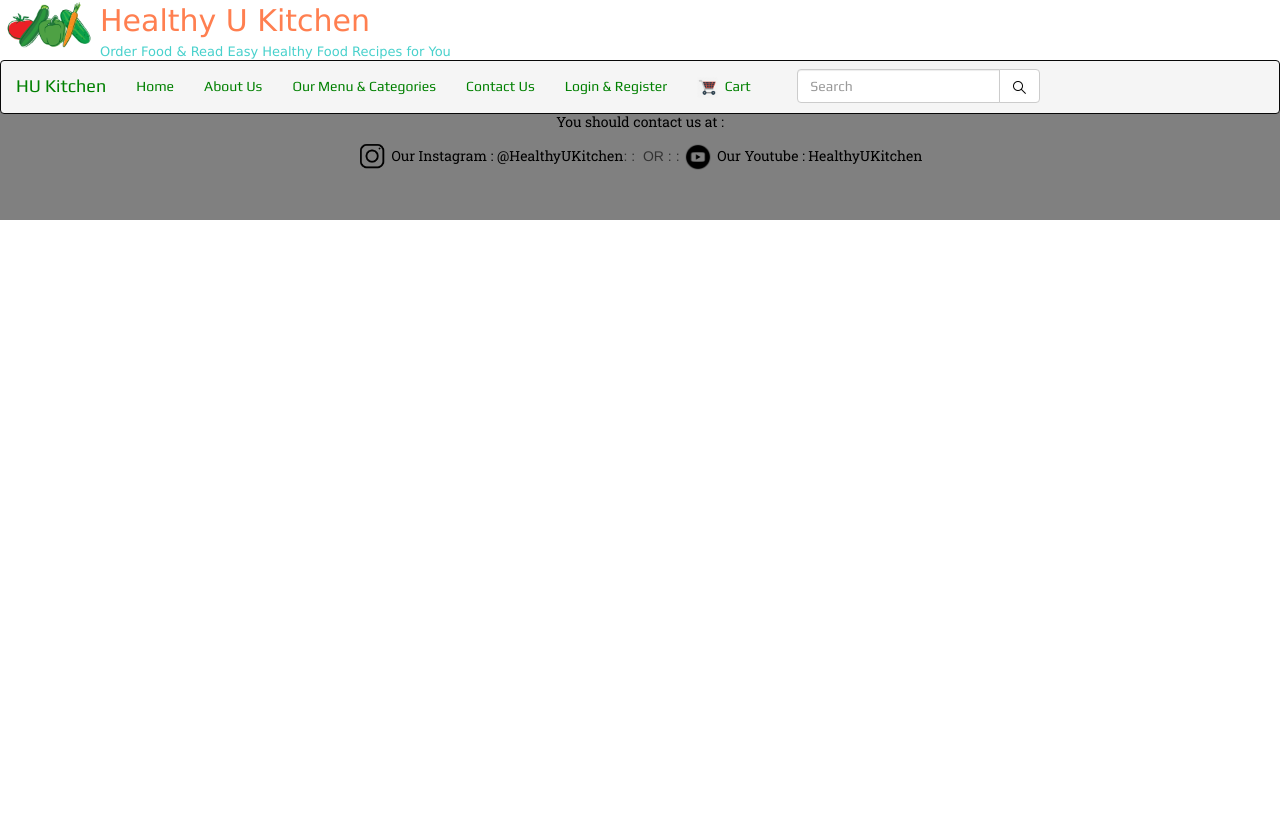
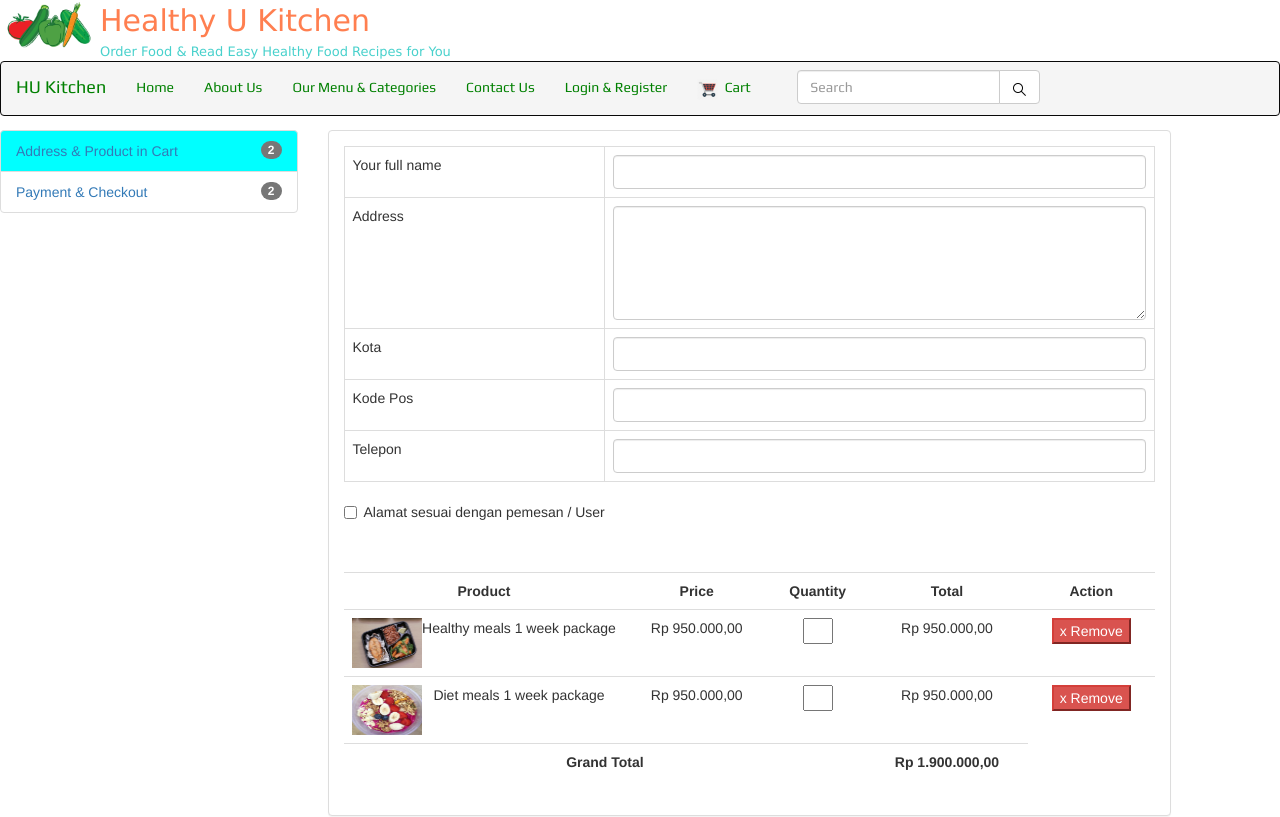
Before and after one commit to lausuz/Front-End_JC5_LauraSuzana, a React (Create React App) app: page /Cart in a window 1280 px wide. Shown: the top 817 px of the page. Built offline with nearby package versions, Linux system fonts and the light colour scheme.

Commit message:
Front-End_JC5_LauraSuzana

```diff
--- /dev/null
+++ b/src/c_header.js
@@ -0,0 +1,51 @@
+import React, { Component } from 'react';
+import { Link, Route } from 'react-router-dom';
+import './HealthyUKitchen.css';
+
+class c_header extends Component {
+    render(){
+        return (
+ <div>
+
+     <div style={{height:'70px'}} id="nol">
+     <div style={{height:'86%'}}>
+      <div className="atap"  style={{position:'relative'}}>
+          <img src={require("./images/vegies.png")} alt="icon" width="100px" height="50px" style={{float:'left'}}/>
+            Healthy U Kitchen <br/>
+            <span id="slogan" > Order Food & Read Easy Healthy Food Recipes for You </span>
+          </div>
+        </div>
+
+      <nav className="navbar navbar-inverse" style={{position:'relative'}}>
+        <div className="container-fluid">
+            <div className="navbar-header">
+              <Link className="navbar-brand" to="#">HU Kitchen</Link>
+            </div>
+
+            <ul className="nav navbar-nav">
+            <li><a href="#nol">Home</a></li>
+            <li><a href="#satu">About Us</a></li>
+            <li><a href="#dua">Our Menu & Categories</a></li>
+            <li><a href="#tiga">Contact Us</a></li>
+            <li><Link to="#">Login & Register</Link></li>
+            <li style={{width:'100px'}}><Link to="#"><img src={require("./images/cart.png")} alt="cart" style={{width:'30%'}}/>&nbsp;&nbsp;Cart</Link></li>
+          </ul>
+
+            <form className="navbar-form navbar-left" action="/action_page.php">
+              <div className="input-group">
+                <input type="text" className="form-control" placeholder="Search"/>
+                <div className="input-group-btn">
+                  <button className="btn btn-default" type="submit">
+                      <img src={require("./images/search1.png")} alt="sc" style={{width:'15px',height:'15px'}}/>
+                  </button>
+                </div>
+              </div>
+            </form>
+          </div>
+        </nav>
+      </div>
+   </div>
+    );
+  }
+}
+export default c_header;
--- a/src/r_account.js
+++ b/src/r_account.js
@@ -1,77 +1,59 @@
 import React, { Component } from 'react';
 import { Link, Route } from 'react-router-dom';
 
-import Header from './c_home_header';
+import Header from './c_header';
 import Footer from './c_home_footer';
 
-class r_detail_product extends Component {
+class r_account extends Component {
   render() {
   return (
   <div>
         <Header/>
 
         <div className="row">
-
         <div className="col-md-2">
-
         </div>
-
-            <div classNameName="col-md-8">
-
-                <div className="panel panel-default">
-
+        <div className="col-md-8">
+          <div className="panel panel-default" style={{marginTop:'30px',marginBottom:'40px'}}>
             <div className="panel-body">
-
-                      <center><a><img src={require("./images/nanas.png")} className="img-rounded" alt="Pic Profile" style={{border:'1px solid #ddd',width:'30%'}}/></a><br/>
-                      <td> <button className="btn-success" type="button"> change your picture </button> </td>
-                      </center><br/><br/>
-
+              <center><a><img src={require("./images/nanas.png")} className="img-rounded" alt="Pic Profile" style={{border: '1px solid #ddd', width: '30%'}} /></a><br />
+                <button className="btn-success" type="button"> change your picture </button>
+              </center><br /><br />
               <table className="table">
-
-                        <tr>
+                <tbody><tr>
                     <td> Your Full Name </td>
                     <td> Juwi Vera Irawan </td>
                     <td> <button className="btn-success" type="button"> change </button> </td>
                   </tr>
-
                   <tr>
                     <td> Username </td>
                     <td> juwiVer4 </td>
-                          <td></td>
+                    {/* <td> <button class="btn-success" type="button"> change </button> </td> */}
                   </tr>
-
                   <tr>
                     <td> Password </td>
                     <td> ********* </td>
                     <td> <button className="btn-success" type="button"> change </button> </td>
                   </tr>
-
                   <tr>
                     <td> Email </td>
                     <td> juwi_vera92@gmail.com </td>
                     <td> <button className="btn-success" type="button"> change </button> </td>
                   </tr>
-
                   <tr>
                     <td> Address </td>
                     <td> Komplek TNI AL Jatibening, JL. Seram blok C 44 </td>
                     <td> <button className="btn-success" type="button"> change </button> </td>
                   </tr>
-
                   <tr>
                     <td> Telephone Number </td>
                     <td> +6289608007650 </td>
                     <td> <button className="btn-success" type="button"> change </button> </td>
                   </tr>
-
-                      </table>
-
+                </tbody></table>
             </div>
-
           </div>
-
         </div>
-
       </div>
 
         <Footer/>
@@ -79,4 +61,4 @@ class r_detail_product extends Component {
 );
 }
 }
-export default r_detail_product;
+export default r_account;
--- a/src/r_cart.js
+++ b/src/r_cart.js
@@ -1,15 +1,91 @@
 import React, { Component } from 'react';
 import { Link, Route } from 'react-router-dom';
 
-import Header from './c_home_header';
+import Header from './c_header';
 import Footer from './c_home_footer';
 
-class r_detail_product extends Component {
+class r_cart extends Component {
   render() {
   return (
   <div>
       <div>
         <Header/>
+
+        <div style={{marginTop:'60px'}}>
+        <div className="row">
+          <div className="col-md-3">
+            <ul className="list-group">
+              <li className="list-group-item" style={{backgroundColor: 'aqua'}}><a>Address &amp; Product in Cart </a><span className="badge">2</span></li>
+              <li className="list-group-item"><a> Payment &amp; Checkout </a> <span className="badge">2</span></li>
+            </ul>
+          </div>
+          <div className="col-md-8">
+            <div className="panel panel-default">
+              <div className="panel-body">
+                <table className="table table-bordered">
+                  <tbody><tr>
+                      <td> Your full name</td>
+                      <td> <input type="text" className="form-control" id="usr" /> </td>
+                    </tr>
+                    <tr>
+                      <td> Address </td>
+                      <td> <textarea className="form-control" rows={5} id="comment" defaultValue={""} /> </td>
+                    </tr>
+                    <tr>
+                      <td> Kota </td>
+                      <td> <input type="text" className="form-control" id="usr" /> </td>
+                    </tr>
+                    <tr>
+                      <td> Kode Pos </td>
+                      <td> <input type="text" className="form-control" id="usr" /> </td>
+                    </tr>
+                    <tr>
+                      <td> Telepon </td>
+                      <td> <input type="text" className="form-control" id="usr" /> </td>
+                    </tr>
+                  </tbody></table>
+                <div className="checkbox">
+                  <label><input type="checkbox" defaultValue />Alamat sesuai dengan pemesan / User </label>
+                </div><br /><br />
+                <table className="table">
+                  <tbody><tr>
+                      <th><center> Product </center></th>
+                      <th><center> Price </center></th>
+                      <th><center> Quantity </center></th>
+                      <th><center> Total </center></th>
+                      <th><center> Action </center></th>
+                    </tr>
+                    <tr>
+                      <td>
+                        <img src={require("./images/hm2.png")} style={{width: 70, height: 50, float: 'left'}} />
+                        <center> Healthy meals 1 week package</center>
+                      </td>
+                      <td><center> Rp 950.000,00 </center></td>
+                      <td><center> <input type="number" style={{width: 30}} /> </center></td>
+                      <td><center> Rp 950.000,00 </center></td>
+                      <td><center> <button className="btn-danger"> x Remove </button> </center></td>
+                    </tr>
+                    <tr>
+                      <td>
+                        <img src={require("./images/dm2.png")} style={{width: 70, height: 50, float: 'left'}} />
+                        <center> Diet meals 1 week package</center>
+                      </td>
+                      <td><center> Rp 950.000,00 </center></td>
+                      <td><center> <input type="number" style={{width: 30}} /> </center></td>
+                      <td><center> Rp 950.000,00 </center></td>
+                      <td><center> <button className="btn-danger"> x Remove </button> </center></td>
+                    </tr>
+                    <tr>
+                      <th colSpan={3}><center> Grand Total </center></th>
+                      <th><center> Rp 1.900.000,00 </center></th>
+                    </tr>
+                  </tbody></table>
+              </div>
+            </div>
+          </div>
+        </div>
+        <center><button className="btn-info"> Make a Payment </button></center><br /><br /><br />
+      </div>
 
         <Footer/>
       </div>
@@ -17,4 +93,4 @@ class r_detail_product extends Component {
 );
 }
 }
-export default r_detail_product;
+export default r_cart;
--- a/src/r_checkout.js
+++ b/src/r_checkout.js
@@ -1,20 +1,91 @@
 import React, { Component } from 'react';
 import { Link, Route } from 'react-router-dom';
 
-import Header from './c_home_header';
+import Header from './c_header';
 import Footer from './c_home_footer';
 
-class r_detail_product extends Component {
+class r_checkout extends Component {
   render() {
   return (
   <div>
       <div>
         <Header/>
-
+        <div style={{marginTop:'70px'}}>
+          <div className="row">
+          <div className="col-md-3">
+            <ul className="list-group">
+              <li className="list-group-item"><a>Address &amp; Product in Cart </a></li><a>
+              </a><li className="list-group-item" style={{backgroundColor: 'aqua'}}><a /><a> Payment &amp; Checkout</a> <span className="badge">2</span></li>
+            </ul>
+          </div>
+          <div className="col-md-8">
+            <div className="panel panel-default">
+              <div className="panel-body">
+                <h1> How to Pay ?</h1>
+                <h3> Your item : </h3>
+                <table className="table table-bordered">
+                  <tbody><tr>
+                      <td>
+                        <img src={require("./images/hm2.png")} style={{width: 70, height: 50, float: 'left'}} />
+                        <center> Healthy meals 1 week package</center>
+                      </td>
+                      <td><center> Rp 950.000,00 </center></td>
+                      <td><center> 1 </center></td>
+                      <td><center> Rp 950.000 </center></td>
+                    </tr>
+                    <tr>
+                      <td>
+                        <img src={require("./images/dm2.png")} style={{width: 70, height: 50, float: 'left'}} />
+                        <center> Diet meals 1 week package</center>
+                      </td>
+                      <td><center> Rp 950.000,00 </center></td>
+                      <td><center> 1 </center></td>
+                      <td><center> Rp 950.000,00 </center></td>
+                    </tr>
+                    <tr>
+                      <th colSpan={3}><center> Grand Total </center></th>
+                      <th><center> Rp 1.900.000,00 </center></th>
+                    </tr>
+                  </tbody></table>
+                <h3> Your Detail : </h3>
+                <table className="table table-bordered">
+                  <tbody><tr>
+                      <td> Your full name :</td>
+                      <td> Juwita Vera </td>
+                    </tr>
+                    <tr>
+                      <td> Address : </td>
+                      <td> Komplek TNI AL Jatibening, Jl. Seram Blok C 44 </td>
+                    </tr>
+                    <tr>
+                      <td> Kota :</td>
+                      <td> Bekasi </td>
+                    </tr>
+                    <tr>
+                      <td> Kode Pos : </td>
+                      <td> 17412 </td>
+                    </tr>
+                    <tr>
+                      <td> Telepon : </td>
+                      <td> +6289608007650 </td>
+                    </tr>
+                  </tbody></table>
+                <h5>Please kindly check your detail to help us arrange the shipment to your place. </h5>
+                <h5><b>The shipment's fee is already included by this order. </b></h5>
+                <h5>If you ready to make a payment please transfer to us : </h5><br /><br />
+                <h3>BCA cbg. Bogor</h3>
+                <h3>No. Rekening : 198203958 </h3>
+                <h3>A/N : PT. Kais Kitchen </h3><br />
+                <h5>Have you paid the order?&nbsp;&nbsp; <button className="btn-info"> I Have Checked Out &amp; Paid! </button> &nbsp;&nbsp;or&nbsp;&nbsp;<button className="btn-info"> Back to Cart </button> </h5><br /><br />
+              </div>
+            </div>
+          </div>
+        </div>
+      </div>
         <Footer/>
       </div>
 </div>
 );
 }
 }
-export default r_detail_product;
+export default r_checkout;
```
Also changed, not shown: 1 other file (tests, documents, lock files or other folders). Lines whose indentation alone changed are shown as unchanged.
